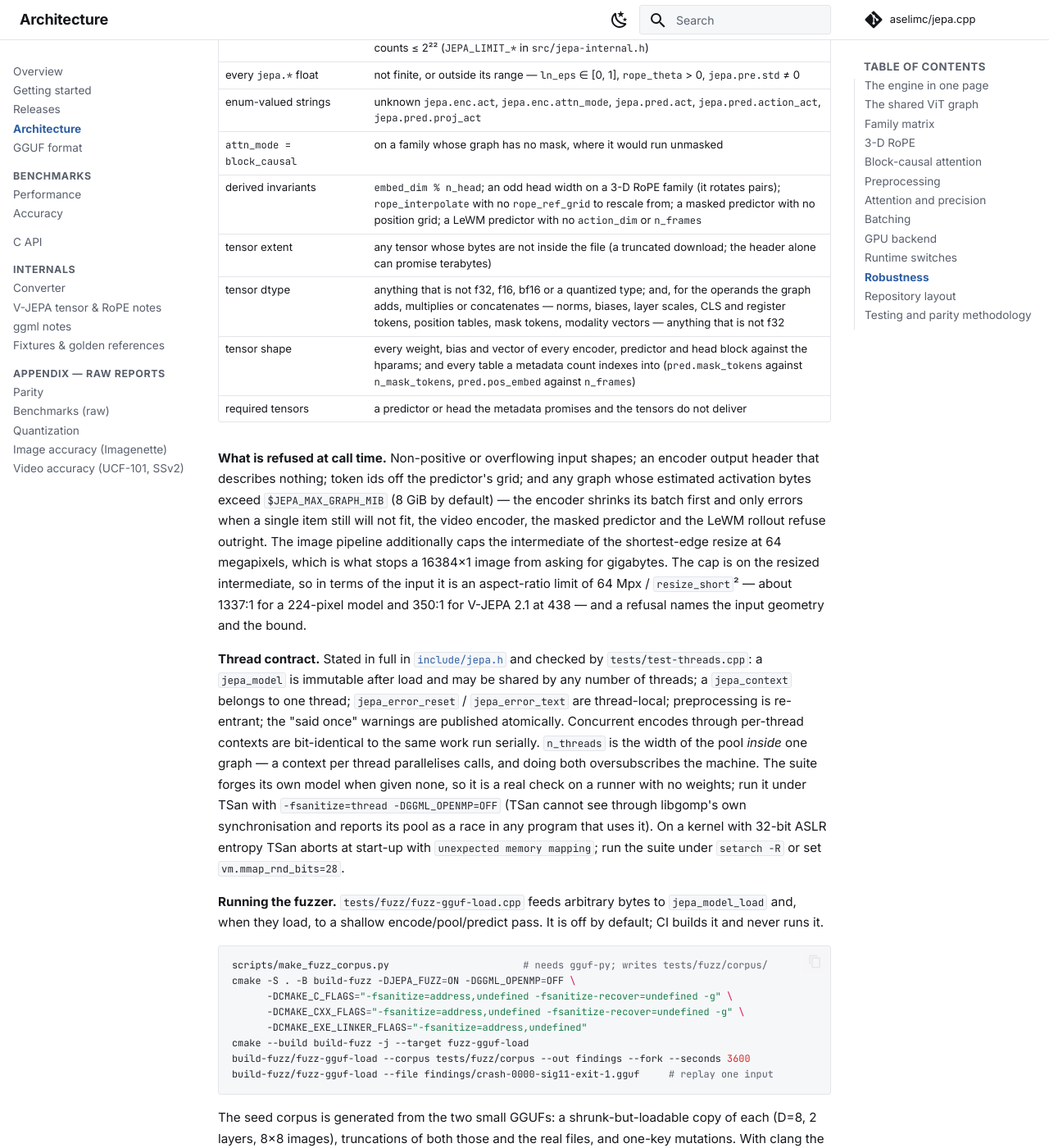
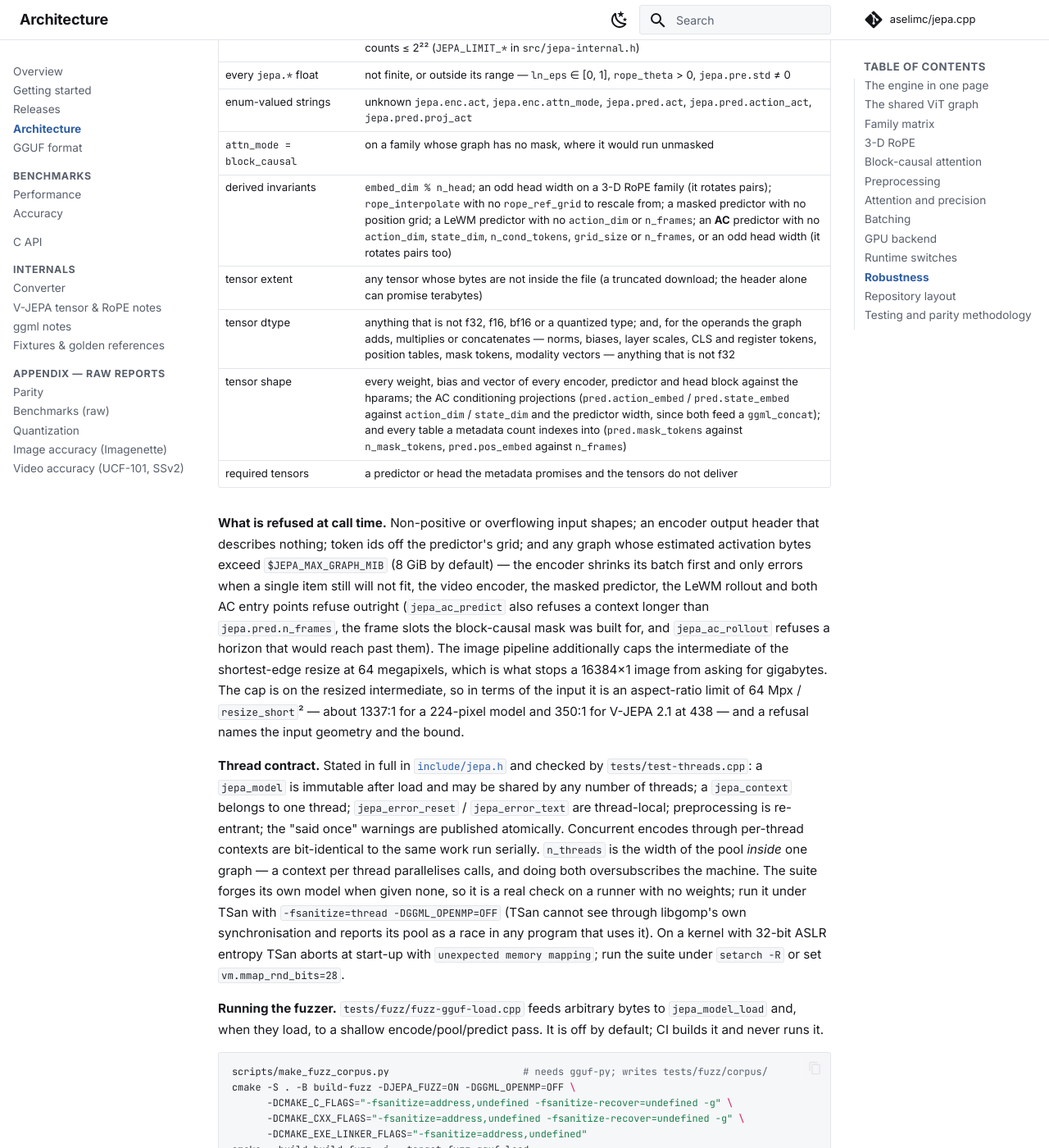
Before and after one commit to aselimc/jepa.cpp, an MkDocs documentation site: the page built from docs/architecture.md, in a window 1280 px wide and 1400 px high, scrolled down 9026 px. Shown: the whole window at 82% size. Built offline with MkDocs 1.6.1 and Material for MkDocs 9.7.7, drawn with Linux system fonts in a browser that asks for light colours; comment, search, counter and statistics services are not loaded.

Commit message:
Record the AC and ViT-g fixtures and the new loader checks in the docs
tests/fixtures/README.md gains the two new reference directories — including
what the AC dump actually holds and what the DROID eval transform does, which is
not the V-JEPA 2 video-processor pipeline — and the architecture Robustness
table gains the AC derived invariants, the conditioning-projection shape checks
and the two new call-time refusals.

```diff
--- a/docs/architecture.md
+++ b/docs/architecture.md
@@ -334,17 +334,19 @@
 | every `jepa.*` float | not finite, or outside its range — `ln_eps` ∈ [0, 1], `rope_theta` > 0, `jepa.pre.std` ≠ 0 |
 | enum-valued strings | unknown `jepa.enc.act`, `jepa.enc.attn_mode`, `jepa.pred.act`, `jepa.pred.action_act`, `jepa.pred.proj_act` |
 | `attn_mode = block_causal` | on a family whose graph has no mask, where it would run unmasked |
-| derived invariants | `embed_dim % n_head`; an odd head width on a 3-D RoPE family (it rotates pairs); `rope_interpolate` with no `rope_ref_grid` to rescale from; a masked predictor with no position grid; a LeWM predictor with no `action_dim` or `n_frames` |
+| derived invariants | `embed_dim % n_head`; an odd head width on a 3-D RoPE family (it rotates pairs); `rope_interpolate` with no `rope_ref_grid` to rescale from; a masked predictor with no position grid; a LeWM predictor with no `action_dim` or `n_frames`; an **AC** predictor with no `action_dim`, `state_dim`, `n_cond_tokens`, `grid_size` or `n_frames`, or an odd head width (it rotates pairs too) |
 | tensor extent | any tensor whose bytes are not inside the file (a truncated download; the header alone can promise terabytes) |
 | tensor dtype | anything that is not f32, f16, bf16 or a quantized type; and, for the operands the graph adds, multiplies or concatenates — norms, biases, layer scales, CLS and register tokens, position tables, mask tokens, modality vectors — anything that is not f32 |
-| tensor shape | every weight, bias and vector of every encoder, predictor and head block against the hparams; and every table a metadata count indexes into (`pred.mask_tokens` against `n_mask_tokens`, `pred.pos_embed` against `n_frames`) |
+| tensor shape | every weight, bias and vector of every encoder, predictor and head block against the hparams; the AC conditioning projections (`pred.action_embed` / `pred.state_embed` against `action_dim` / `state_dim` and the predictor width, since both feed a `ggml_concat`); and every table a metadata count indexes into (`pred.mask_tokens` against `n_mask_tokens`, `pred.pos_embed` against `n_frames`) |
 | required tensors | a predictor or head the metadata promises and the tensors do not deliver |
 
 **What is refused at call time.** Non-positive or overflowing input shapes; an encoder output header
 that describes nothing; token ids off the predictor's grid; and any graph whose estimated activation
 bytes exceed `$JEPA_MAX_GRAPH_MIB` (8 GiB by default) — the encoder shrinks its batch first and only
-errors when a single item still will not fit, the video encoder, the masked predictor and the LeWM
-rollout refuse outright. The image pipeline additionally caps the intermediate of the shortest-edge
+errors when a single item still will not fit, the video encoder, the masked predictor, the LeWM
+rollout and both AC entry points refuse outright (`jepa_ac_predict` also refuses a context longer
+than `jepa.pred.n_frames`, the frame slots the block-causal mask was built for, and
+`jepa_ac_rollout` refuses a horizon that would reach past them). The image pipeline additionally caps the intermediate of the shortest-edge
 resize at 64 megapixels, which is what stops a 16384×1 image from asking for gigabytes. The cap is on the
 resized intermediate, so in terms of the input it is an aspect-ratio limit of 64 Mpx / `resize_short`²
 — about 1337:1 for a 224-pixel model and 350:1 for V-JEPA 2.1 at 438 — and a refusal names the input
```
Also changed, not shown: 1 other file.
